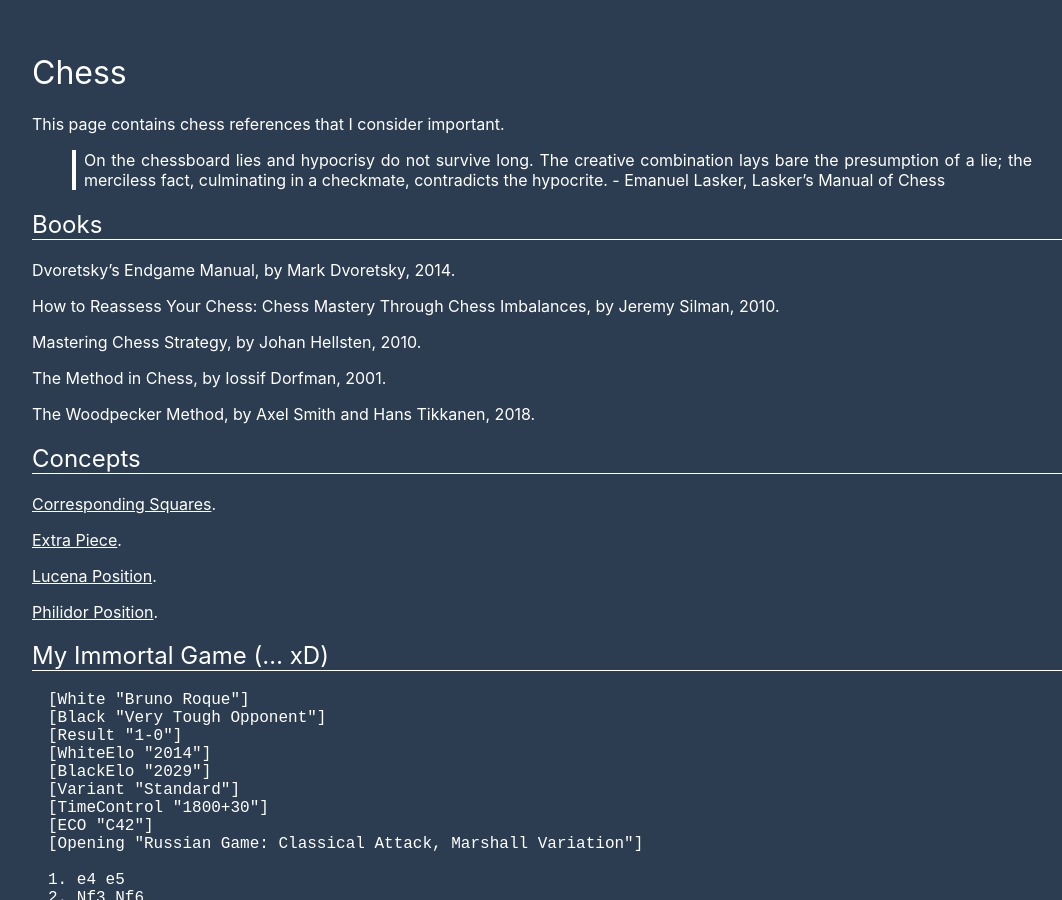
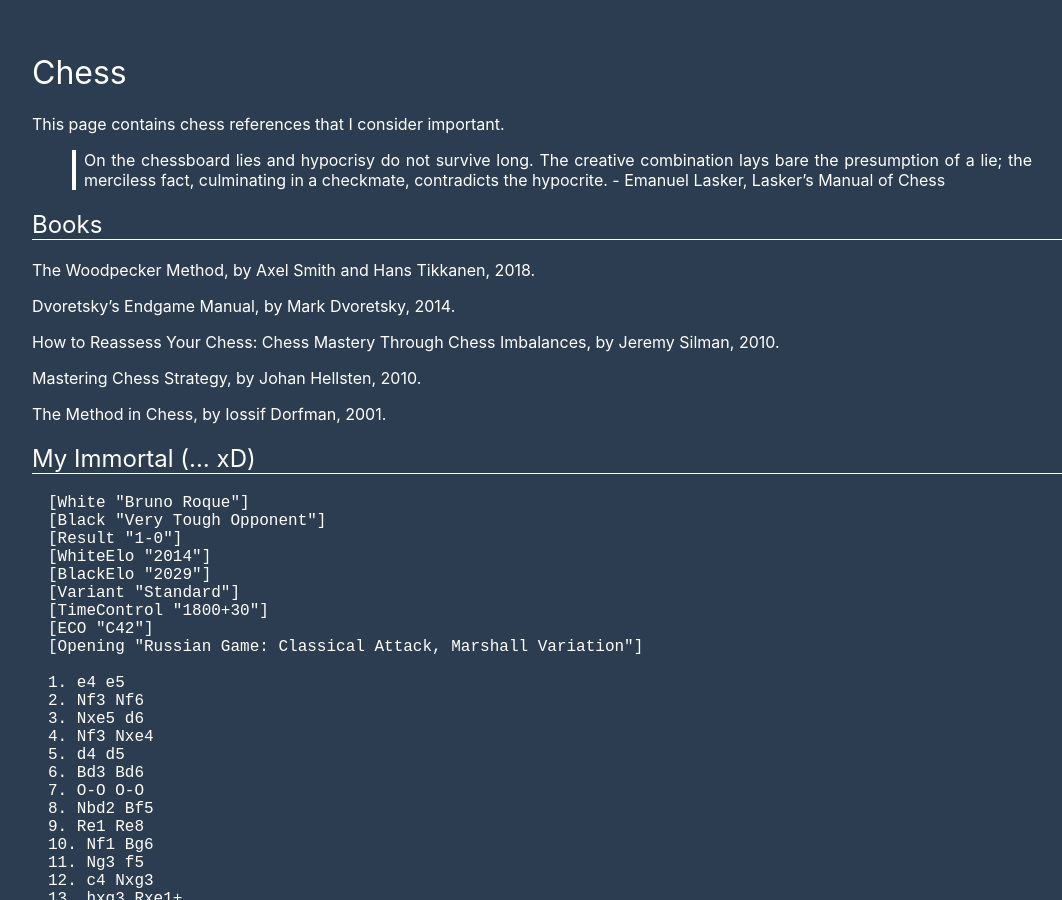
Before and after one commit to brunoroque06/brunoroque06.github.io, a Jekyll site: the page built from _pages/chess.md, in a window 1280 px wide and 900 px high, scrolled down 203 px. Shown: the whole window, without its empty margins (88-1150 px from the left). Built offline with Jekyll 4.4.1, drawn with Linux system fonts in a browser that asks for light colours; our own code applies the rules of GitHub Pages for plain Markdown files.

Commit message:
Remove concepts from chess page

````diff
--- a/_pages/chess.md
+++ b/_pages/chess.md
@@ -19,19 +21,7 @@
 
 The Method in Chess, by Iossif Dorfman, 2001.
 
-The Woodpecker Method, by Axel Smith and Hans Tikkanen, 2018.
-
-## Concepts
-
-[Corresponding Squares](https://en.wikipedia.org/wiki/Corresponding_squares).
-
-[Extra Piece](https://www.chess.com/article/view/an-quotextraquot-piece).
-
-[Lucena Position](https://en.wikipedia.org/wiki/Lucena_position).
-
-[Philidor Position](https://en.wikipedia.org/wiki/Philidor_position).
-
-## My Immortal Game (... xD)
+## My Immortal (... xD)
 
 ```chess
 [White "Bruno Roque"]
````
Also changed, not shown: other parts of _pages/chess.md (+2 -0 lines).
